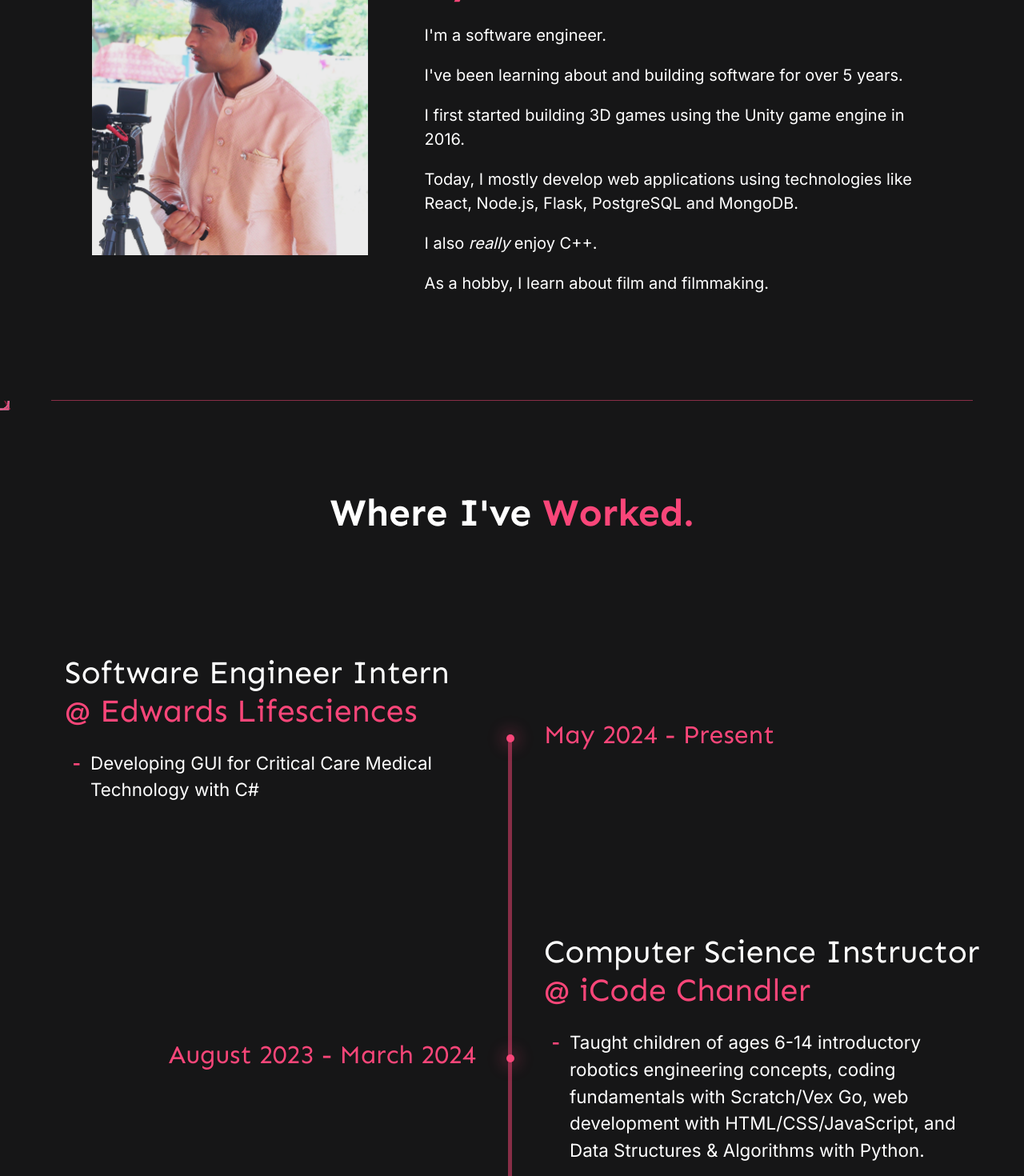
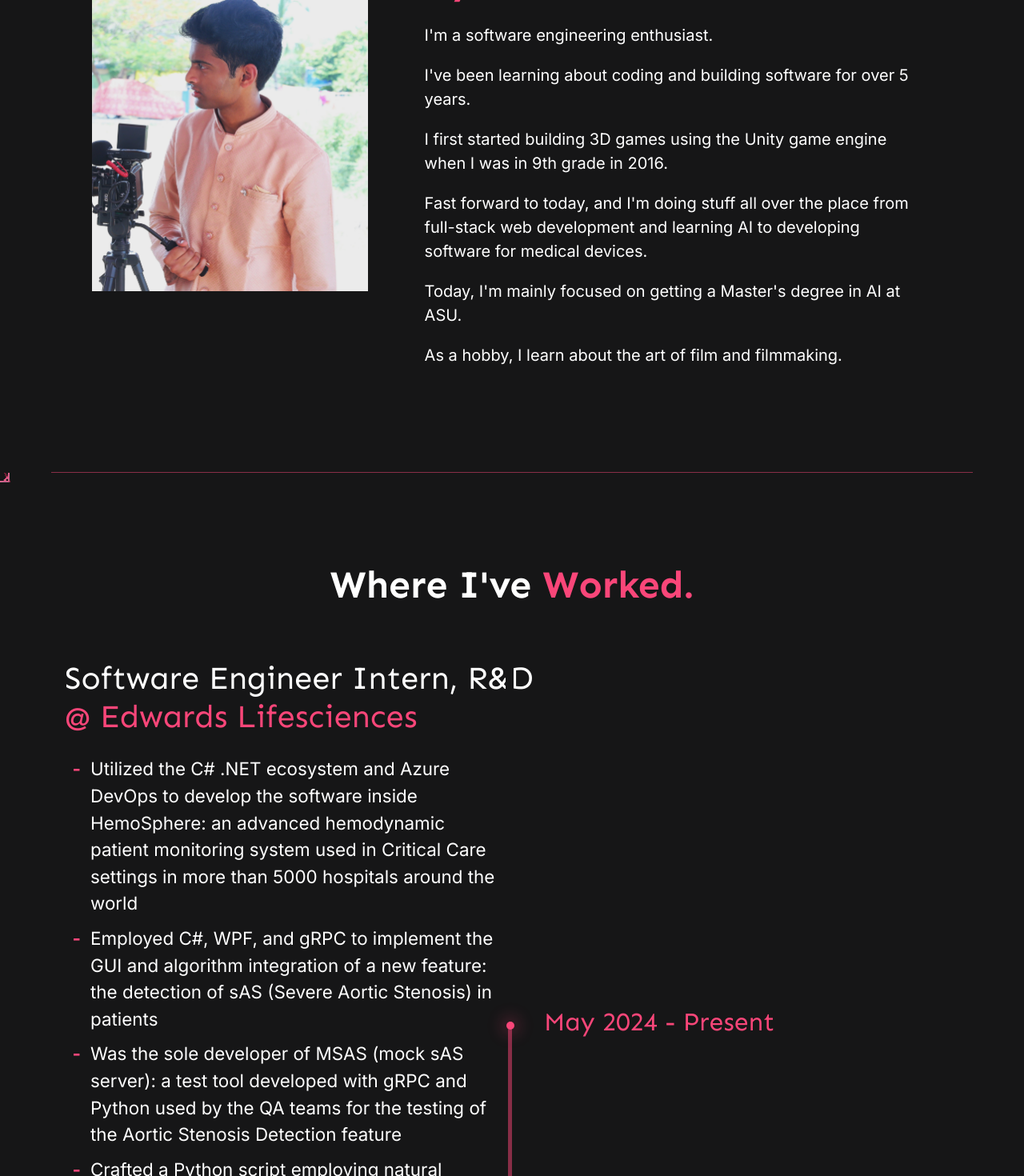
Before and after one commit to likhity/likhity-new-website, a Next.js app: page / in a window 1280 px wide. Shown: the part 1080-2550 px from the top of the page at 80% size. Built offline with nearby package versions, Linux system fonts and the light colour scheme.

Commit message:
Update with new experience and resume

```diff
--- a/pages/index.js
+++ b/pages/index.js
@@ -37,7 +37,7 @@ export default function Home() {
           <div className={styles.title}>
             <p className={styles.typing}>Hello, my name is</p>
             <h1 className={styles.nameTitle}><span className="accent">Likhit Vyas</span> Yarramsetti</h1>
-            <p className={styles.nameSubtitle}>Computer Science <span className='accent'>@</span> ASU <span className="accent">+</span> Intern <span className='accent'>@</span> Edwards Lifesciences</p>
+            <p className={styles.nameSubtitle}>Master's in AI <span className='accent'>@</span> ASU <span className="accent">+</span> Prev. SWE Intern <span className='accent'>@</span> Edwards Lifesciences</p>
           </div>
           <div className={styles.downPointer}>
             <BsChevronDown />
@@ -51,12 +51,12 @@ export default function Home() {
               </Col>
               <Col xs={12} sm={12} md={7}  className="">
                 <h2 className={`mb-4 ${styles.sentence}`}>Yeah, I kinda have a long name. You can call me <span className={`fw-bold accent`}>Vyas</span>.</h2>
-                <p>I'm a software engineer.</p>
-                <p>I've been learning about and building software for over 5 years.</p>
-                <p>I first started building 3D games using the Unity game engine in 2016.</p>
-                <p>Today, I mostly develop web applications using technologies like <span className='d-block'>React, Node.js, Flask, PostgreSQL and MongoDB.</span></p>
-                <p>I also <i>really</i> enjoy C++.</p>
-                <p>As a hobby, I learn about film and filmmaking.</p>
+                <p>I'm a software engineering enthusiast.</p>
+                <p>I've been learning about coding and building software for over 5 years.</p>
+                <p>I first started building 3D games using the Unity game engine when I was in 9th grade in 2016.</p>
+                <p>Fast forward to today, and I'm doing stuff all over the place from full-stack web development and learning AI to developing software for medical devices.</p>
+                <p>Today, I'm mainly focused on getting a Master's degree in AI at ASU.</p>
+                <p>As a hobby, I learn about the art of film and filmmaking.</p>
               </Col>
             </Row>
           </Container>
@@ -65,9 +65,12 @@ export default function Home() {
           <h2 className={`mb-5 fw-bold ${styles.sentence} text-center`}>Where I've <span className="accent">Worked.</span></h2>
           <Timeline>
             <Timeline.Left start={true} timeText="May 2024 - Present">
-              <h3 className="h1 mb-4"><span>Software Engineer Intern</span> <span className='accent'>@ <a href="https://www.edwards.com/">Edwards Lifesciences</a></span></h3>
+              <h3 className="h1 mb-4"><span>Software Engineer Intern, R&D</span> <span className='accent'>@ <a href="https://www.edwards.com/">Edwards Lifesciences</a></span></h3>
               <ul className="accentList">
-                <li>Developing GUI for Critical Care Medical Technology with C#</li>
+                <li>Utilized the C# .NET ecosystem and Azure DevOps to develop the software inside HemoSphere: an advanced hemodynamic patient monitoring system used in Critical Care settings in more than 5000 hospitals around the world</li>
+                <li>Employed C#, WPF, and gRPC to implement the GUI and algorithm integration of a new feature: the detection of sAS (Severe Aortic Stenosis) in patients</li>
+                <li>Was the sole developer of MSAS (mock sAS server): a test tool developed with gRPC and Python used by the QA teams for the testing of the Aortic Stenosis Detection feature</li>
+                <li>Crafted a Python script employing natural language processing to programmatically add trace relations for over 5000 SRD, SRS, and SDD documents in PTC Integrity, a software that records system and software requirements ensuring traceability and compliance (used by the FDA to review new releases). This project saved 70+ hours of manual labor.</li>
               </ul>
             </Timeline.Left>
             <Timeline.Right timeText="August 2023 - March 2024">
@@ -104,11 +107,11 @@ export default function Home() {
         <section className={styles.skillsSection}>
           <h2 className={`${styles.sentence} text-center`}>Yeah, I got <span className="fw-bold accent">Skills.</span></h2>
           <ul className={styles.skills}>
+            <li className={`h1 ${styles.skill}`}>Python <p>3 years</p></li>
             <li className={`h1 ${styles.skill}`}>JavaScript <p>3 years</p></li>
-            <li className={`h1 ${styles.skill}`}>Python <p>3 years</p></li>
+            <li className={`h1 ${styles.skill}`}>C# <p>1 year</p></li>
             <li className={`h1 ${styles.skill}`}>C++ <p>2 years</p></li>
             <li className={`h1 ${styles.skill}`}>Node.js <p>2 years</p></li>
-            <li className={`h1 ${styles.skill}`}>Express.js <p>2 years</p></li>
             <li className={`h1 ${styles.skill}`}>MongoDB <p>2 years</p></li>
             <li className={`h1 ${styles.skill}`}>React.js <p>2 years</p></li>
             <li className={`h1 ${styles.skill}`}>TypeScript <p>1 year</p></li>
```
Also changed, not shown: 1 other file (tests, documents, lock files or other folders).
